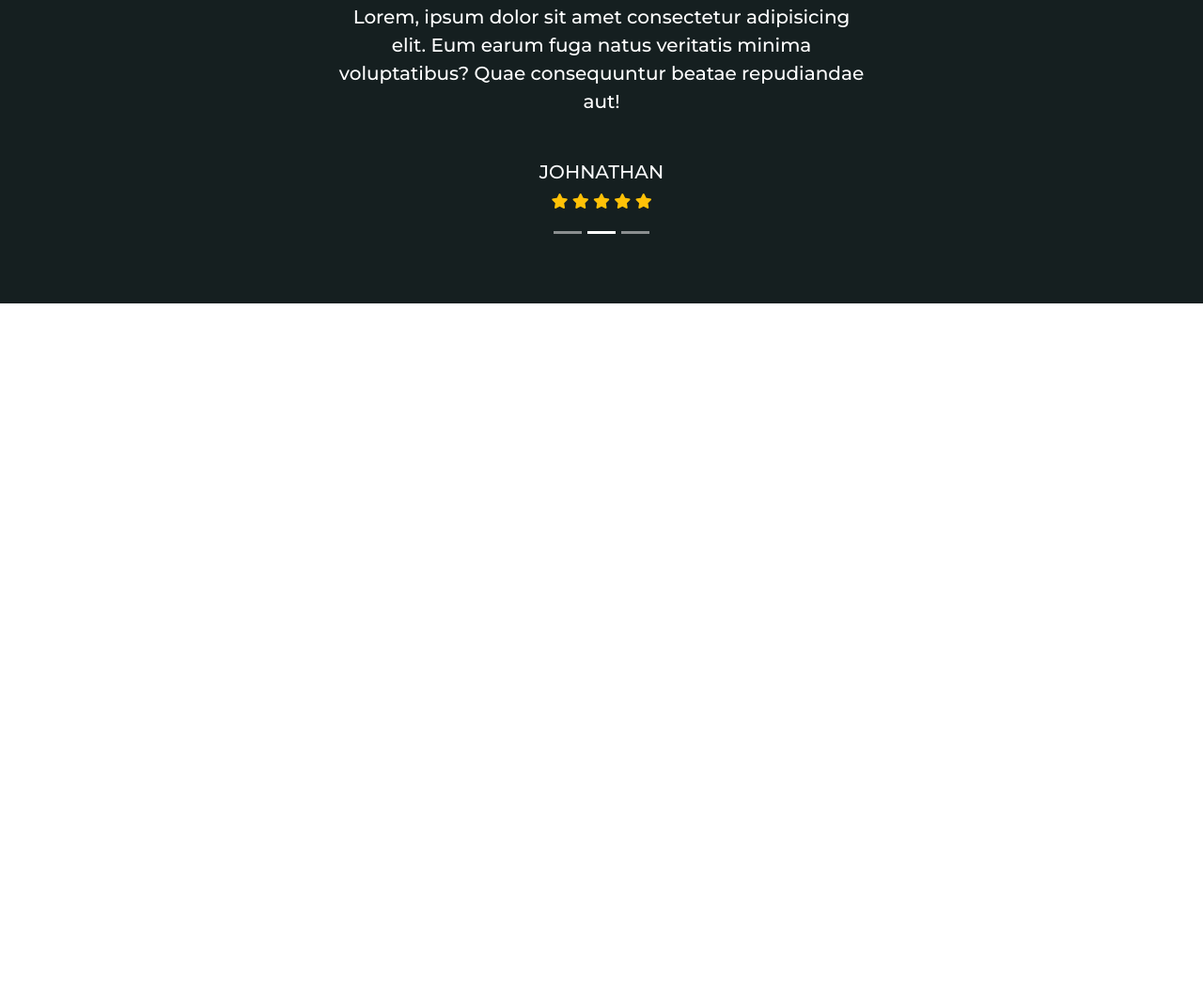
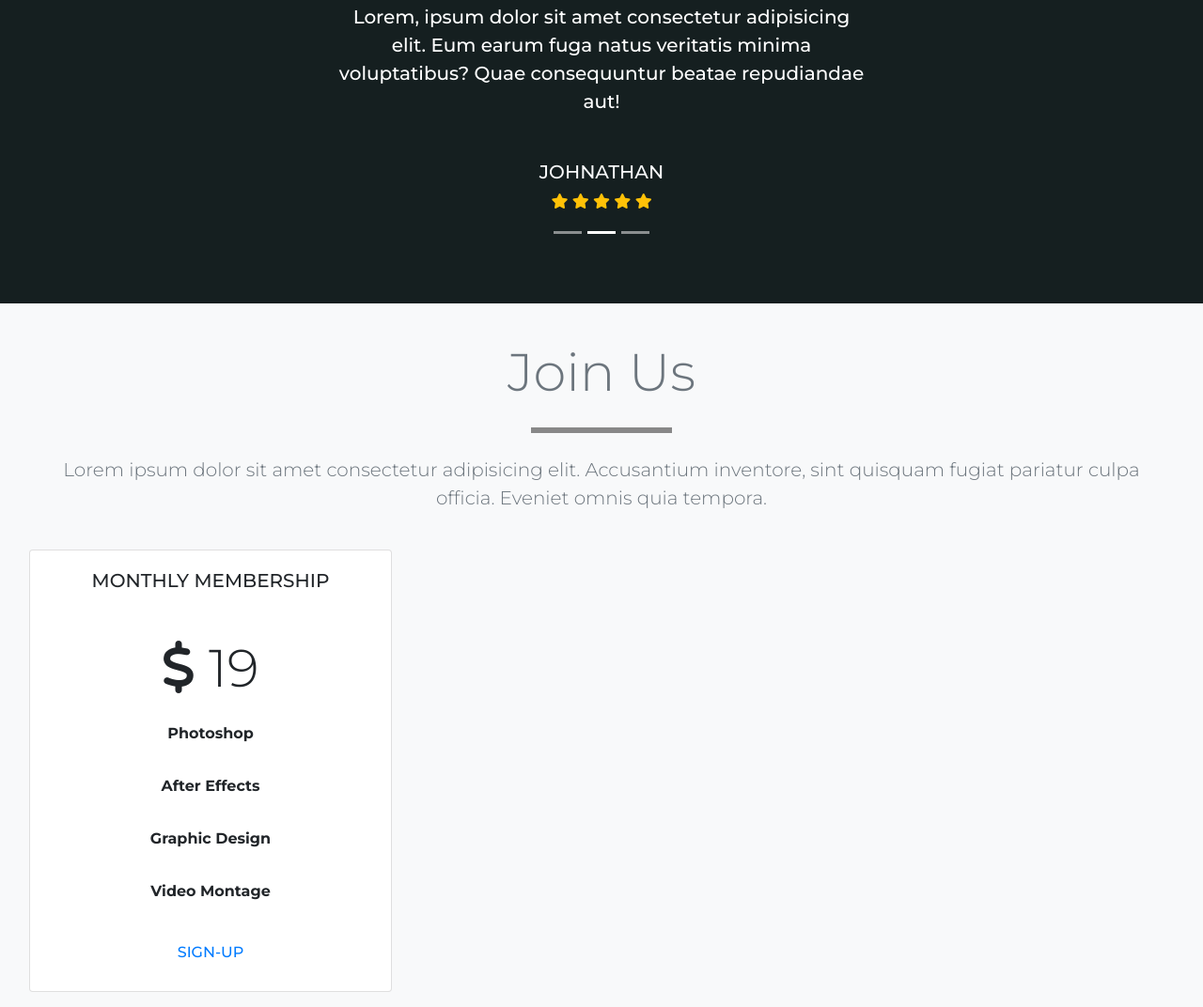
Before and after one commit to ANKITA-web34/photoX, a plain HTML site: page index.html in a window 1280 px wide. Shown: the part 4616-5688 px from the top of the page at 94% size. Before the commit the page ends 4939 px from the top, so only its background shows below. Drawn offline with nearby package versions, Linux system fonts and the light colour scheme.

Commit message:
creating pricing section

```diff
--- a/index.html
+++ b/index.html
@@ -287,6 +287,37 @@
    </section>
    <!--End os customer-->
 
+   <!--pricing-->
+   <section class="bg-light text-center p-3">
+     <div class="container-fluid">
+      <div class="row text-muted text-center">
+        <div class="col m-4">
+          <h1 class="display-4 mb-4">Join Us</h1>
+          <div class="underline-dark mb-4"></div>
+          <p class="lead">Lorem ipsum dolor sit amet consectetur adipisicing elit. Accusantium inventore, sint quisquam fugiat pariatur culpa officia. Eveniet omnis quia tempora.</p>
+        </div>
+      </div>
+      <div class="row">
+        <div class="col-lg-4">
+          <div class="card">
+            <div class="card-body">
+              <h5 class="text-uppercase text-weight-bold mb-5">Monthly membership</h5>
+              <h1 class="display-4"><i class="fas fa-dollar-sign"></i> 19</h1>
+              <ul class="list-unstyled">
+                <li class="font-weight-bold py-3">Photoshop</li>
+                <li class="font-weight-bold py-3">After Effects</li>
+                <li class="font-weight-bold py-3">Graphic Design</li>
+                <li class="font-weight-bold py-3">Video Montage</li>
+              </ul>
+              <a href="#" class="btn p-2 text-uppercase text-weight-bold">sign-up</a>
+            </div>
+          </div>
+        </div>
+      </div>
+     </div>
+   </section>
+   <!--Endofpricing-->
+
 
     <!-- Optional JavaScript -->
     <!-- jQuery first, then Popper.js, then Bootstrap JS -->
```
